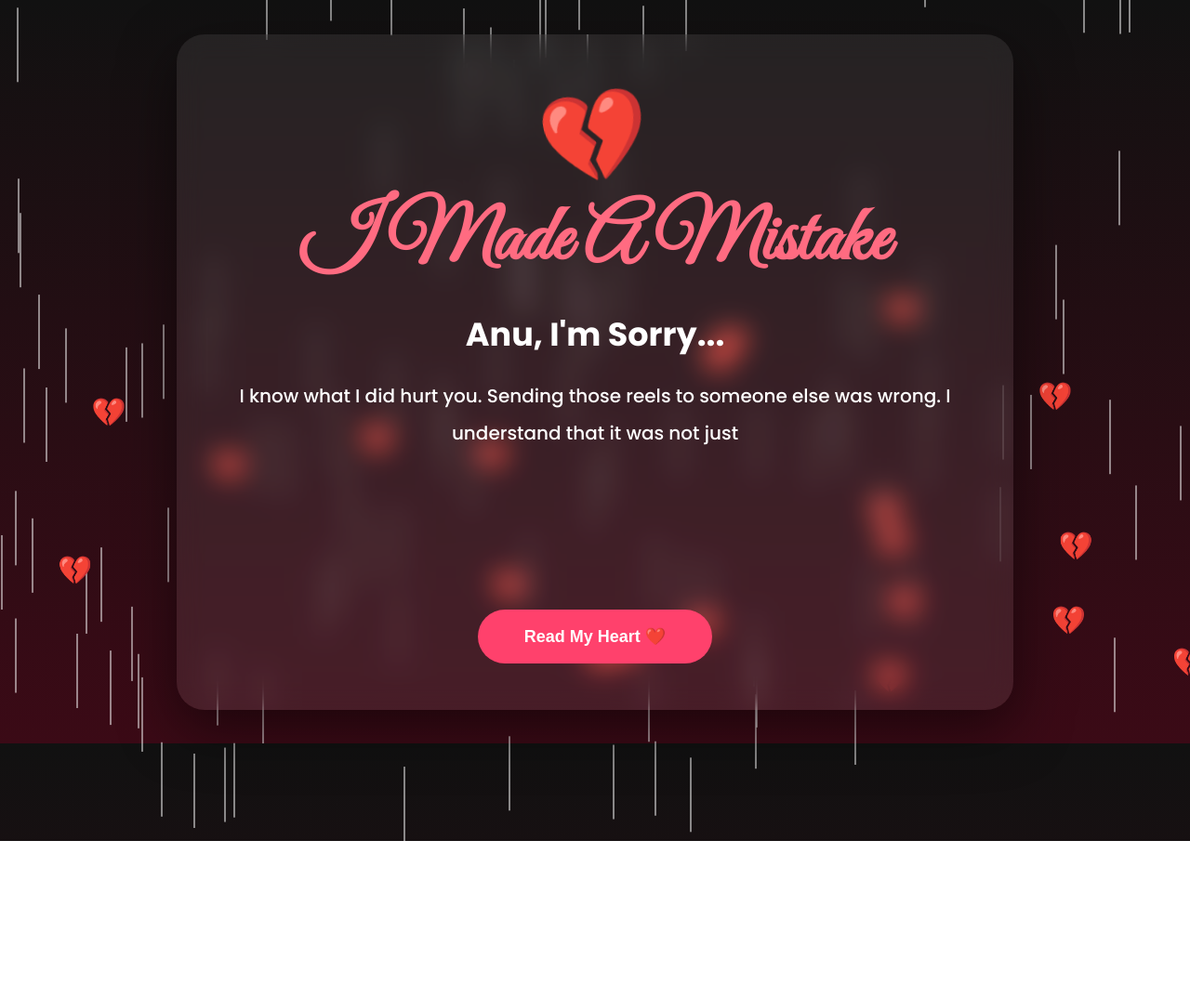
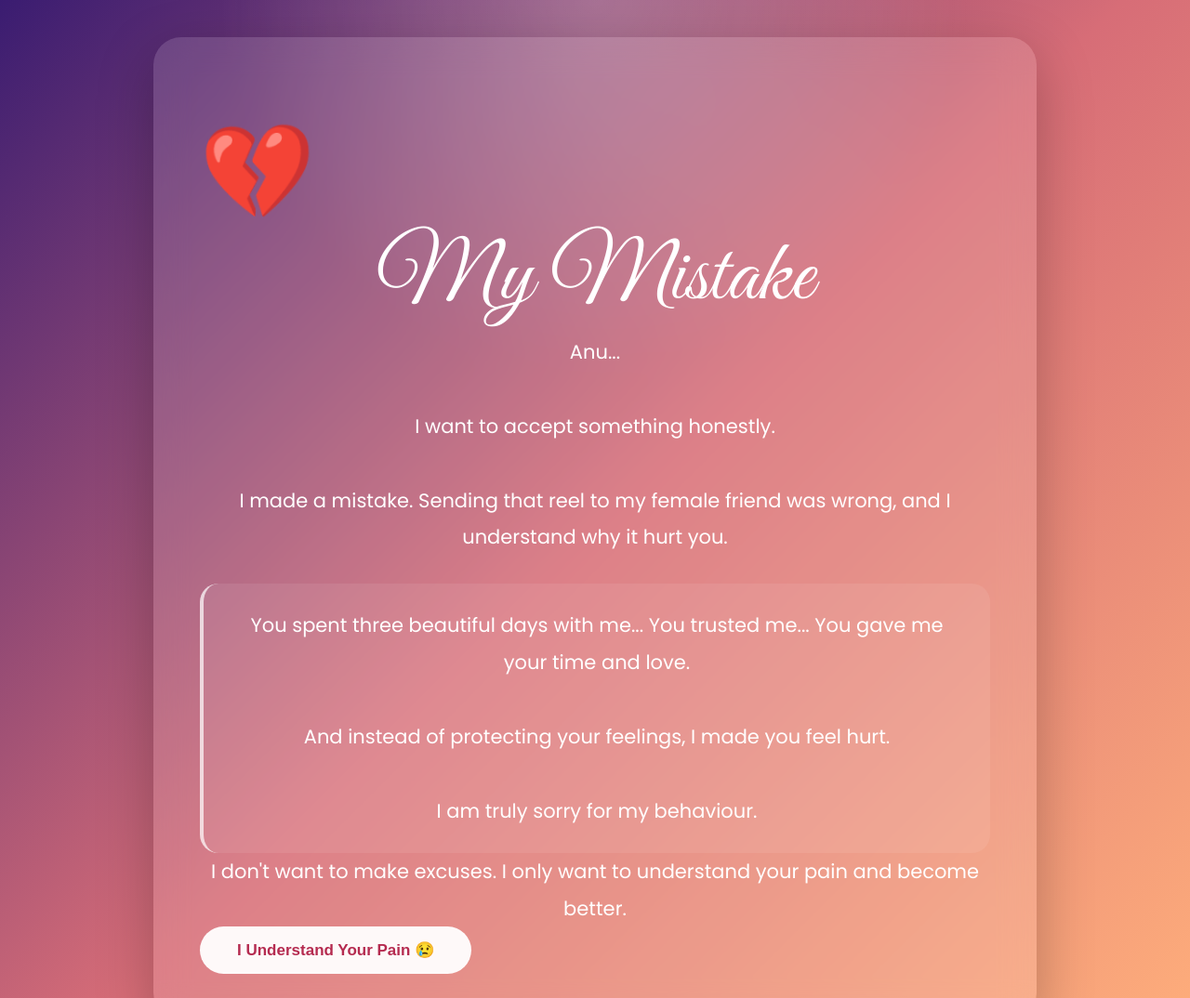
Before and after one commit to smitshreyas-byte/sorry-anu, a plain HTML site: page page3.html in a window 1280 px wide. Shown: the top 1074 px of the page at 93% size. Before the commit the page ends 905 px from the top, so only its background shows below. Drawn offline with Linux system fonts and the light colour scheme.

Commit message:
Update page3.html

```diff
--- a/page3.html
+++ b/page3.html
@@ -4,151 +4,144 @@
 <head>
 
 <meta charset="UTF-8">
+
 <meta name="viewport" content="width=device-width, initial-scale=1.0">
 
-<title>I Made A Mistake 💔</title>
+
+<title>My Mistake 💔</title>
 
 
-<link href="https://fonts.googleapis.com/css2?family=Great+Vibes&family=Poppins:wght@300;500;700&display=swap" rel="stylesheet">
+<link rel="stylesheet" href="style.css">
+
+
+<link href="https://fonts.googleapis.com/css2?family=Great+Vibes&family=Poppins:wght@300;400;500;600&display=swap" rel="stylesheet">
 
 
 <style>
 
 
-*{
-margin:0;
-padding:0;
-box-sizing:border-box;
-}
-
-
 body{
 
-height:100vh;
+background:
 
-overflow:hidden;
-
-font-family:Poppins,sans-serif;
-
-background:
 linear-gradient(
-180deg,
-#111,
-#3b0a16
+135deg,
+#3a1c71,
+#d76d77,
+#ffaf7b
 );
-
-
-display:flex;
-
-justify-content:center;
-
-align-items:center;
-
-color:white;
 
 }
 
 
 
-/* Rain */
 
-.rain{
-
-position:absolute;
-
-width:2px;
-
-height:80px;
-
-background:rgba(255,255,255,.5);
-
-top:-100px;
-
-animation:rain linear infinite;
-
-}
+.broken-heart{
 
 
-
-@keyframes rain{
-
-to{
-
-transform:translateY(120vh);
-
-}
-
-}
+font-size:100px;
 
 
+animation:
 
-/* Card */
-
-
-.container{
-
-width:90%;
-
-max-width:900px;
-
-
-background:rgba(255,255,255,.08);
-
-backdrop-filter:blur(15px);
-
-
-padding:50px;
-
-border-radius:30px;
-
-
-text-align:center;
-
-
-box-shadow:
-
-0 20px 60px rgba(0,0,0,.5);
-
-
-z-index:5;
+heartDrop 3s infinite;
 
 
 }
 
 
 
-h1{
+
+@keyframes heartDrop{
 
 
-font-family:'Great Vibes';
+0%{
 
-font-size:85px;
+transform:translateY(0);
 
-color:#ff6b81;
+}
+
+
+50%{
+
+transform:translateY(15px) rotate(-5deg);
+
+
+}
+
+
+100%{
+
+transform:translateY(0);
 
 
 }
 
 
 
-.broken{
+}
 
-font-size:80px;
 
-animation:break 2s infinite;
+
+
+.mistake-box{
+
+
+margin-top:30px;
+
+
+padding:25px;
+
+
+border-left:
+
+4px solid rgba(255,255,255,.7);
+
+
+
+background:
+
+rgba(255,255,255,.08);
+
+
+border-radius:20px;
 
 
 }
 
 
 
-@keyframes break{
+.fade-text{
 
 
-50%{
+animation:
 
-transform:scale(1.2)
-rotate(-10deg);
+fadeText 2s ease;
+
+
+}
+
+
+
+@keyframes fadeText{
+
+
+from{
+
+opacity:0;
+
+transform:translateY(30px);
+
+
+}
+
+
+to{
+
+opacity:1;
+
+transform:translateY(0);
+
 
 }
 
@@ -157,115 +150,9 @@
 
 
 
-h2{
-
-font-size:35px;
-
-margin:20px;
-
-}
-
-
-
-.message{
-
-
-font-size:20px;
-
-line-height:2;
-
-min-height:220px;
-
-
-}
-
-
-
-button{
-
-
-margin-top:30px;
-
-
-padding:18px 50px;
-
-
-border:none;
-
-
-border-radius:50px;
-
-
-background:#ff416c;
-
-
-color:white;
-
-
-font-size:18px;
-
-
-font-weight:bold;
-
-
-cursor:pointer;
-
-
-transition:.3s;
-
-
-}
-
-
-
-button:hover{
-
-transform:scale(1.1);
-
-box-shadow:0 0 30px #ff416c;
-
-}
-
-
-
-/* Hearts */
-
-
-.heart{
-
-position:absolute;
-
-font-size:30px;
-
-animation:float 8s linear infinite;
-
-
-}
-
-
-
-@keyframes float{
-
-
-from{
-
-transform:translateY(100vh);
-
-}
-
-
-to{
-
-transform:translateY(-100px);
-
-}
-
-
-}
-
-
 
 </style>
+
 
 </head>
 
@@ -275,59 +162,12 @@
 
 
 
-<!-- Rain -->
-
-<script>
-
-for(let i=0;i<120;i++){
-
-let r=document.createElement("div");
-
-r.className="rain";
-
-r.style.left=Math.random()*100+"%";
-
-r.style.animationDuration=
-(0.5+Math.random()*1.5)+"s";
-
-r.style.animationDelay=
-Math.random()*5+"s";
-
-
-document.body.appendChild(r);
-
-}
-
-
-
-for(let i=0;i<20;i++){
-
-let h=document.createElement("div");
-
-h.className="heart";
-
-h.innerHTML="💔";
-
-h.style.left=Math.random()*100+"%";
-
-h.style.animationDuration=
-(5+Math.random()*5)+"s";
-
-
-document.body.appendChild(h);
-
-}
-
-
-</script>
-
-
-
 
 <div class="container">
 
 
-<div class="broken">
+
+<div class="broken-heart">
 
 💔
 
@@ -335,22 +175,37 @@
 
 
 
+
 <h1>
 
-I Made A Mistake
+My Mistake
 
 </h1>
 
 
-<h2>
-
-Anu, I'm Sorry...
-
-</h2>
 
 
 
-<div class="message" id="text">
+<div class="message fade-text">
+
+
+Anu...
+
+
+<br><br>
+
+
+I want to accept something honestly.
+
+
+<br><br>
+
+
+I made a mistake.
+
+Sending that reel to my female friend was wrong,
+
+and I understand why it hurt you.
 
 
 </div>
@@ -358,11 +213,36 @@
 
 
 
-<button onclick="nextPage()">
 
-Read My Heart ❤️
+<div class="mistake-box">
 
-</button>
+
+
+<div class="message">
+
+
+You spent three beautiful days with me...
+
+You trusted me...
+
+You gave me your time and love.
+
+
+<br><br>
+
+
+And instead of protecting your feelings,
+
+I made you feel hurt.
+
+
+<br><br>
+
+
+I am truly sorry for my behaviour.
+
+</div>
+
 
 
 </div>
@@ -370,70 +250,99 @@
 
 
 
-<script>
 
 
-const words=`
+<div class="message">
 
-I know what I did hurt you.
 
-Sending those reels to someone else was wrong.
+I don't want to make excuses.
 
-I understand that it was not just about a reel...
+I only want to understand your pain
 
-It was about your trust.
+and become better.
 
-You spent three beautiful days with me.
 
-You gave me your time, love and happiness.
-
-But my careless action became the reason
-behind your tears.
-
-I don't want to give excuses.
-
-I only want to accept my mistake.
-
-I am truly sorry, Anu.
-
-`;
+</div>
 
 
 
-let i=0;
 
 
-function typing(){
+<button onclick="nextPage()">
+
+I Understand Your Pain 😢
+
+</button>
 
 
-if(i<words.length){
 
 
-document.getElementById("text").innerHTML+=
-words.charAt(i);
+</div>
 
 
-i++;
-
-setTimeout(typing,45);
 
 
-}
 
 
-}
 
 
-typing();
+<script>
 
 
 
 
 function nextPage(){
 
+
 window.location.href="page4.html";
 
+
 }
+
+
+
+
+
+function createPetal(){
+
+
+let p=document.createElement("div");
+
+
+p.className="petal";
+
+
+p.innerHTML="🌹";
+
+
+p.style.left=Math.random()*100+"%";
+
+
+p.style.animationDuration=
+
+(9+Math.random()*8)+"s";
+
+
+document.body.appendChild(p);
+
+
+
+setTimeout(()=>{
+
+
+p.remove();
+
+
+},16000);
+
+
+}
+
+
+
+setInterval(createPetal,1000);
+
+
 
 
 </script>
```
